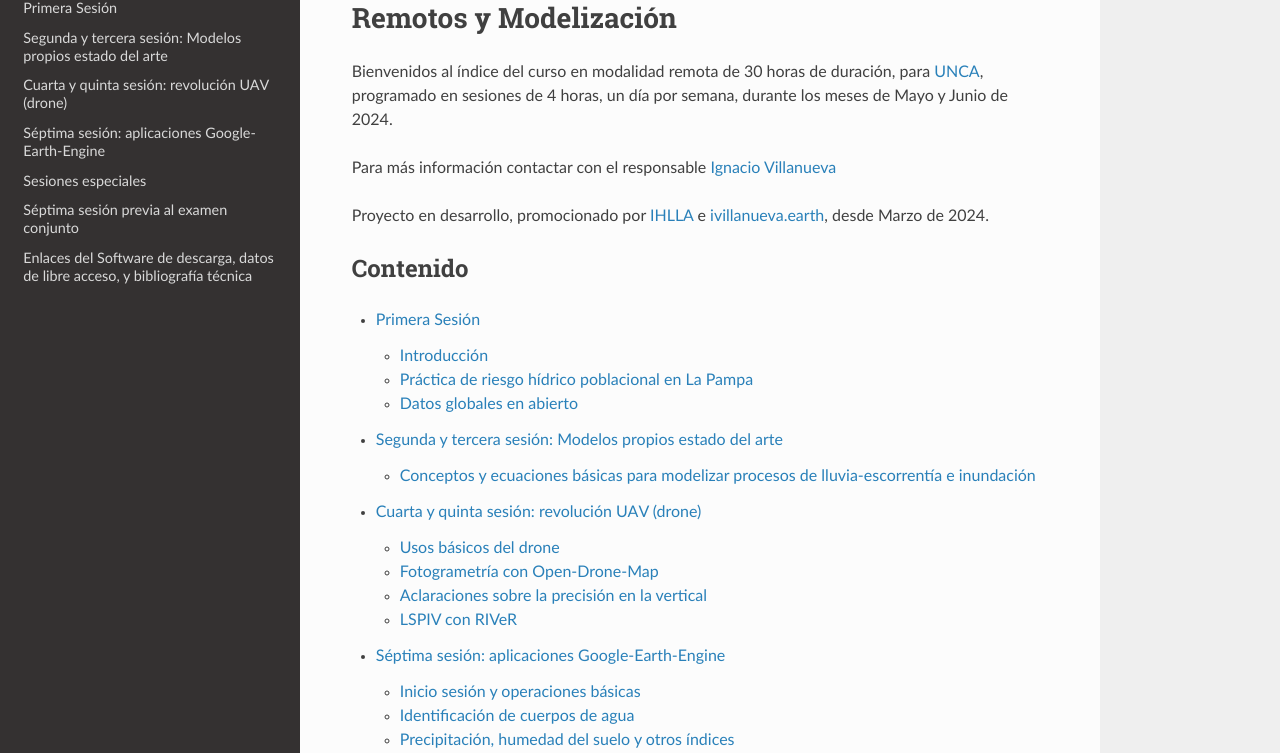
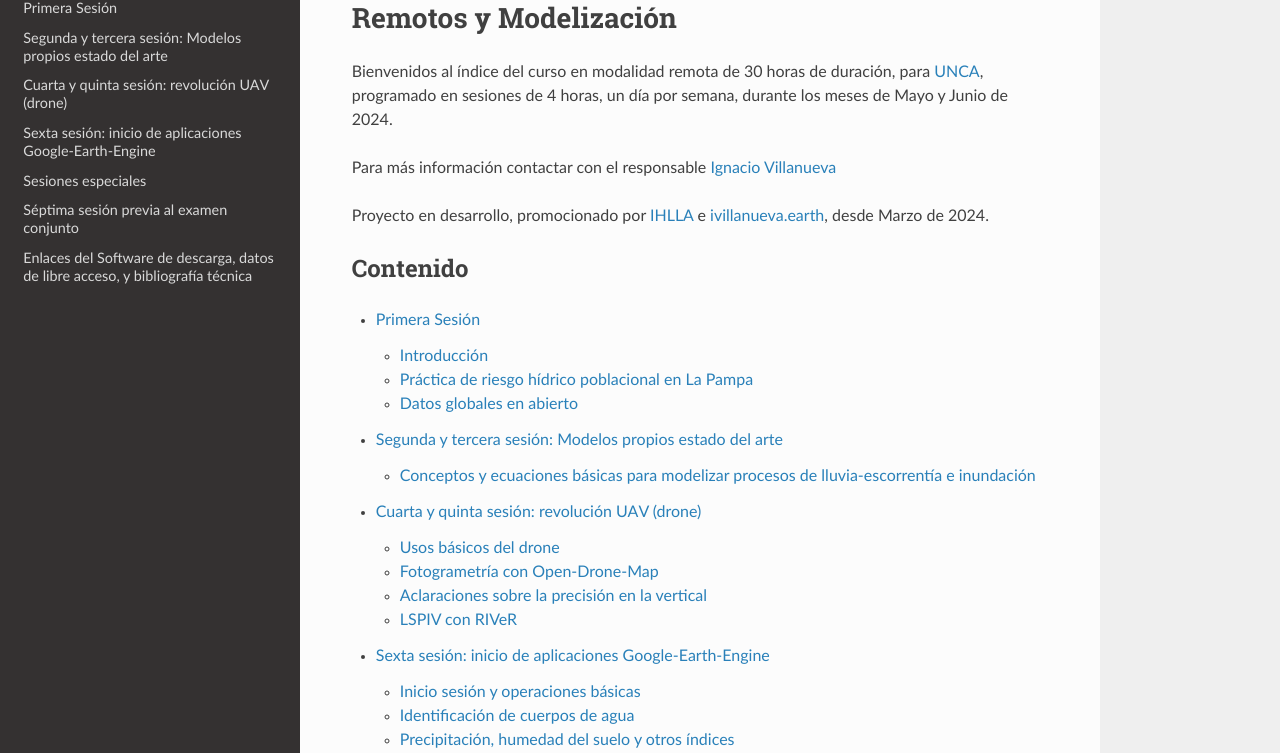
Before and after one commit to ivillamadrid/EvalFloodRisk_RSSWE, a Sphinx documentation site: the page built from docs/source/index.rst, in a window 1280 px wide and 1390 px high. Shown: the part 137-890 px from the top of the window. Built offline with Sphinx 7.4.7 and the Read the Docs theme 2.0.0, drawn with Linux system fonts in a browser that asks for light colours.

Commit message:
Update D4.rst

```diff
--- a/docs/source/D4.rst
+++ b/docs/source/D4.rst
@@ -1,5 +1,5 @@
-Séptima sesión: aplicaciones Google-Earth-Engine
-================================================
+Sexta sesión: inicio de aplicaciones Google-Earth-Engine
+========================================================
 
 .. image:: ./Pics/SAR_EbroLab.png
   :width: 540
```
